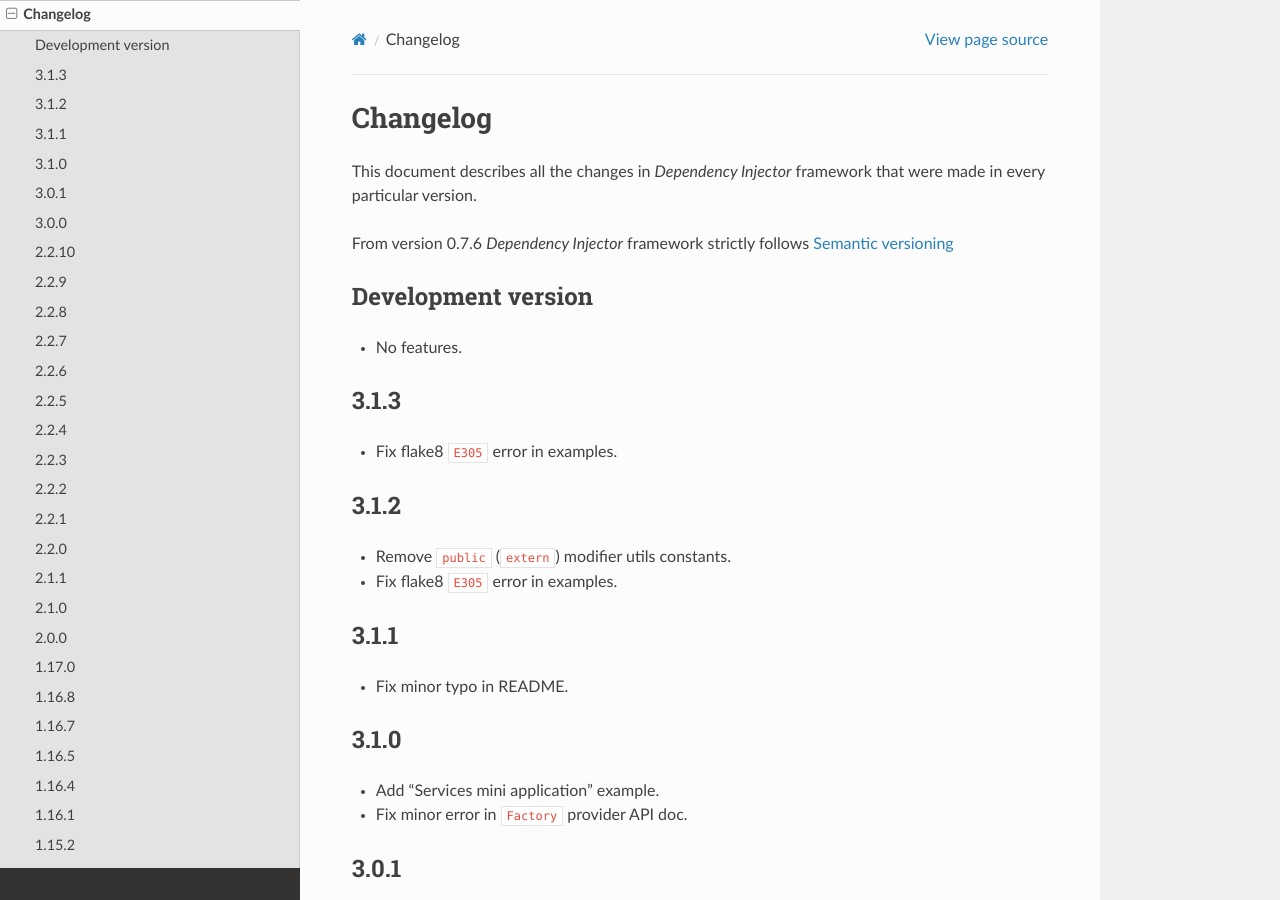
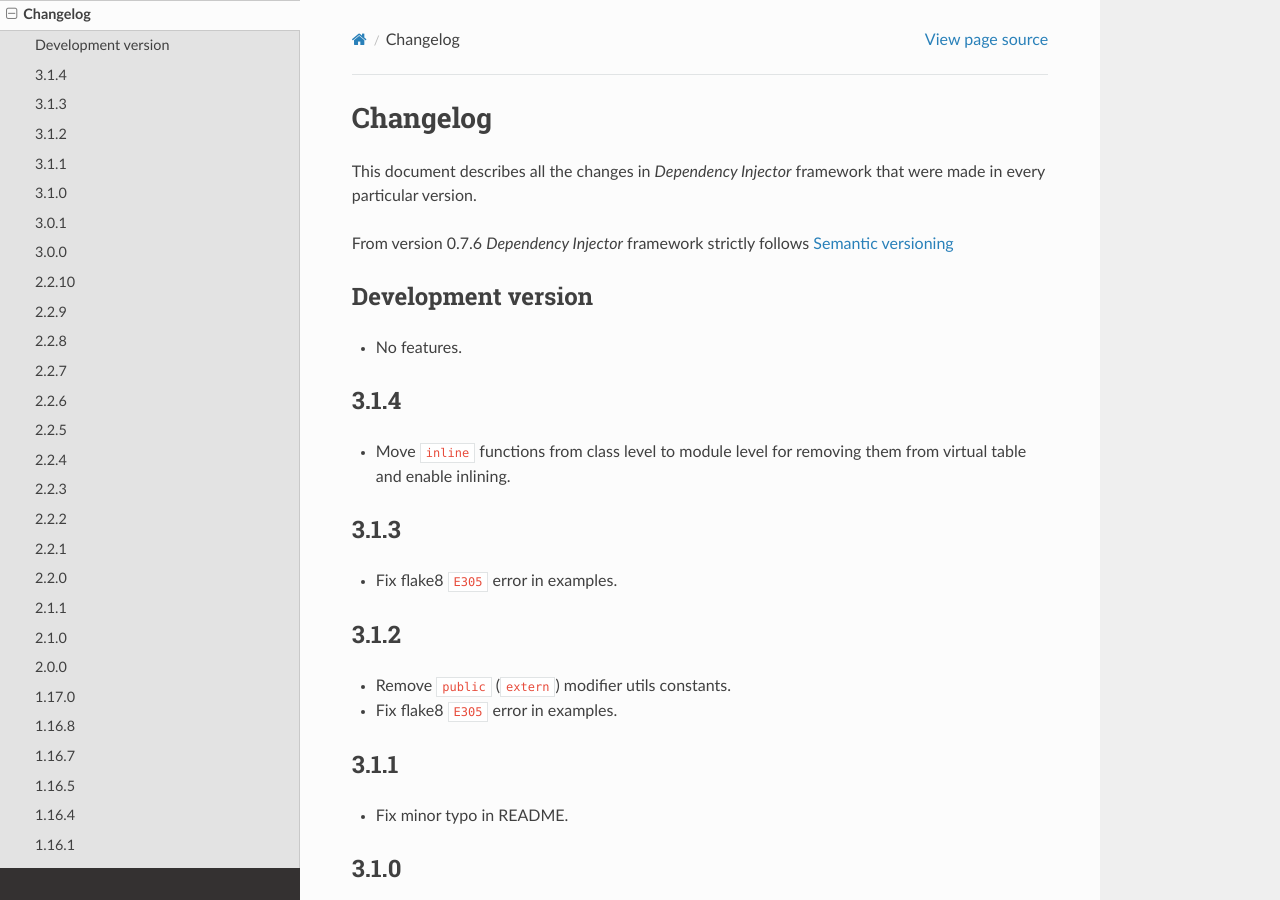
Before and after one commit to ets-labs/python-dependency-injector, a Sphinx documentation site: the page built from docs/main/changelog.rst, in a window 1280 px wide and 900 px high. Built offline with Sphinx 7.4.7 and the Read the Docs theme 2.0.0, drawn with Linux system fonts in a browser that asks for light colours.

Commit message:
Increase version to 3.1.4

```diff
--- a/docs/main/changelog.rst
+++ b/docs/main/changelog.rst
@@ -10,6 +10,11 @@ follows `Semantic versioning`_
 Development version
 -------------------
 - No features.
+
+3.1.4
+-----
+- Move ``inline`` functions from class level to module level for removing them
+  from virtual table and enable inlining.
 
 3.1.3
 -----
--- a/src/dependency_injector/__init__.py
+++ b/src/dependency_injector/__init__.py
@@ -1,6 +1,6 @@
 """Dependency injector top-level package."""
 
-VERSION = '3.1.3'
+VERSION = '3.1.4'
 """Version number that follows semantic versioning.
 
 :type: str
```
